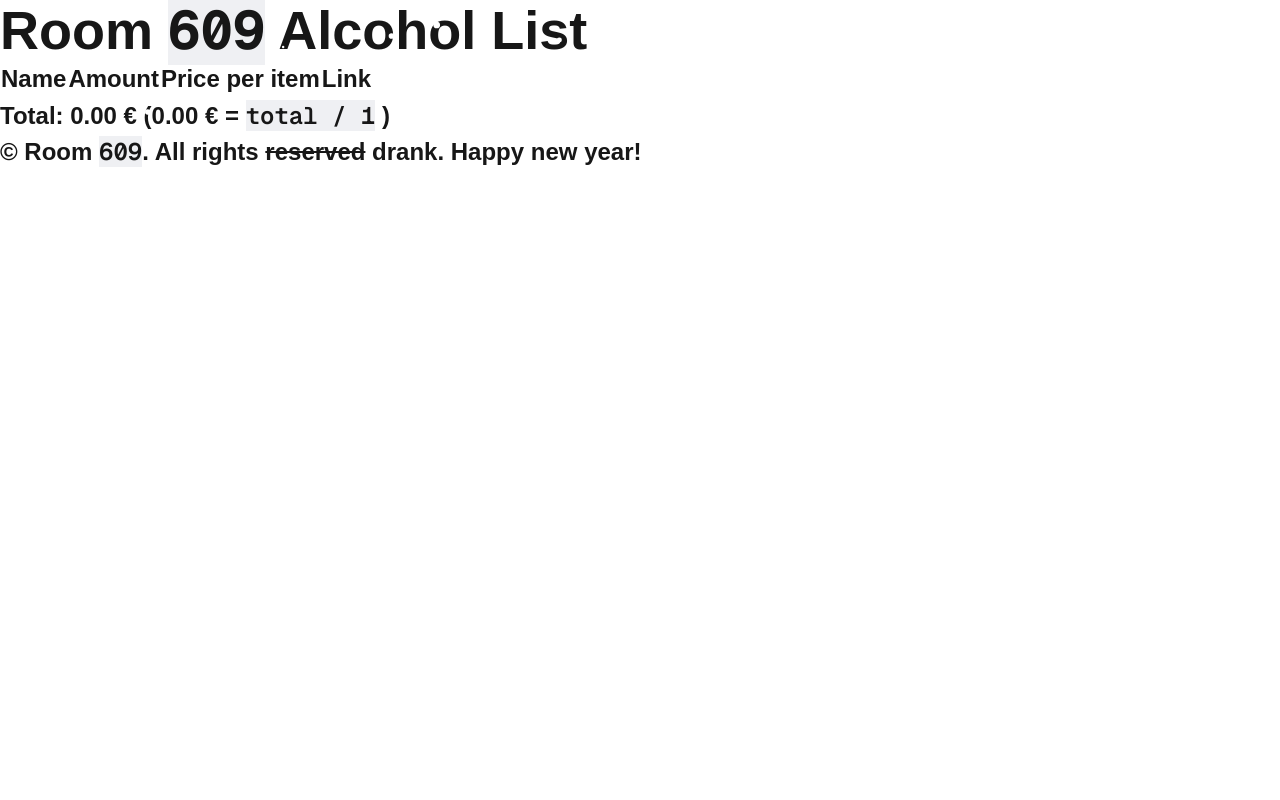
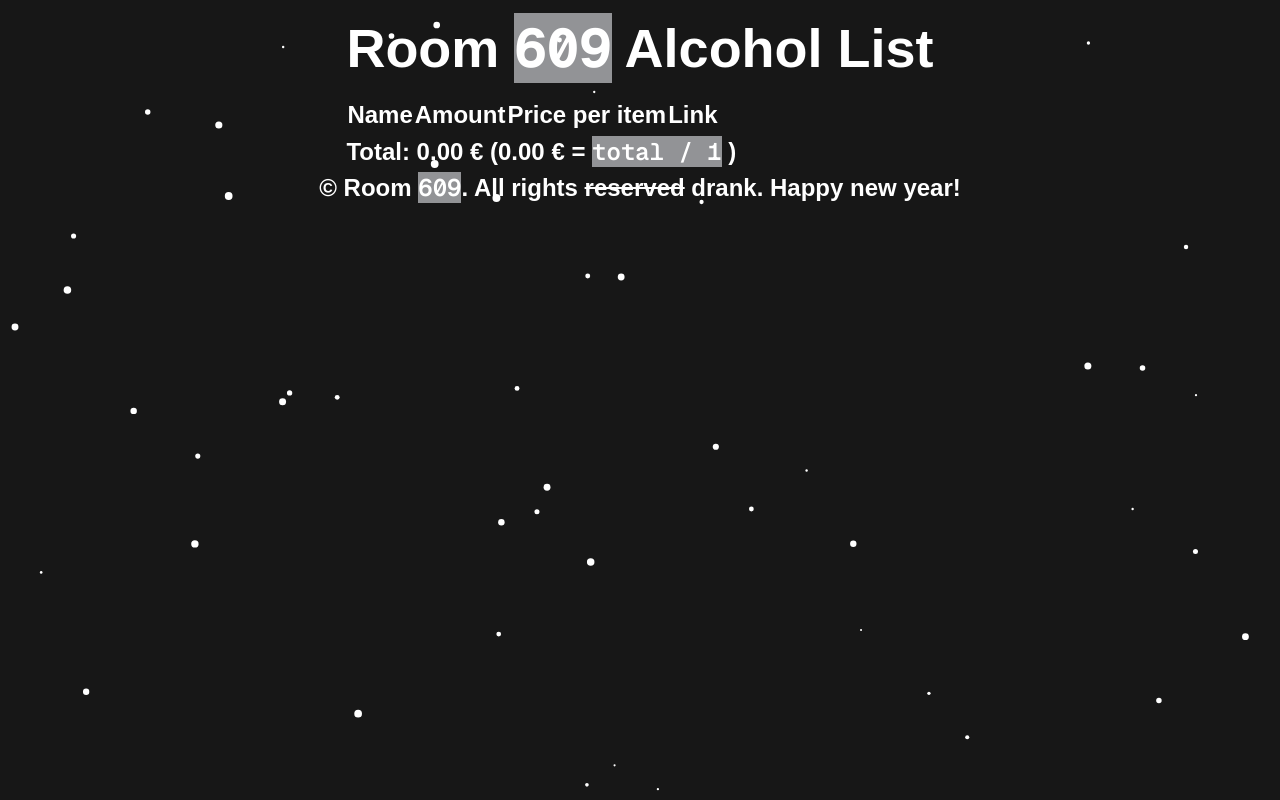
Before and after one commit to Makefolder/609-alco-list, a Next.js app: page / in a window 1280 px wide. Built offline with nearby package versions, Linux system fonts and the light colour scheme.

Commit message:
Minor changes
Signed-off-by: Artemii Fedotov <artemii.fedotov@tutamail.com>

```diff
--- a/src/app/globals.css
+++ b/src/app/globals.css
@@ -5,8 +5,8 @@
 @import url("https://fonts.googleapis.com/css2?family=Gabarito:wght@400..900&family=Geist+Mono:wght@100..900&display=swap");
 
 :root {
-  --background: #ffffff;
-  --foreground: #171717;
+  --foreground: #ffffff;
+  --background: #171717;
 }
 
 code {
@@ -14,16 +14,6 @@ code {
   font-optical-sizing: auto;
   font-style: normal;
   @apply bg-gray-200/60;
-}
-
-@media (prefers-color-scheme: dark) {
-  :root {
-    --background: #0a0a0a;
-    --foreground: #ededed;
-  }
-  code {
-    @apply bg-gray-800;
-  }
 }
 
 html {
@@ -37,10 +27,21 @@ body {
   font-optical-sizing: auto;
   font-weight: 600;
   font-style: normal;
-  @apply subpixel-antialiased;
+  @apply subpixel-antialiased flex flex-col items-center min-h-screen mx-8;
 }
 
 h1 {
-  @apply text-4xl;
-  @apply font-bold;
+  @apply text-4xl font-bold leading-[4rem];
 }
+
+@media (max-width: 768px) {
+  html {
+    font-size: 20px;
+  }
+}
+
+@media (max-width: 560px) {
+  body {
+    @apply !mx-4;
+  }
+}
--- a/src/app/layout.tsx
+++ b/src/app/layout.tsx
@@ -25,9 +25,7 @@ export default function RootLayout({
 }>) {
   return (
     <html lang="en">
-      <body
-        className={`${geistSans.variable} ${geistMono.variable} antialiased flex flex-col items-center min-h-screen mx-8`}
-      >
+      <body className={`${geistSans.variable} ${geistMono.variable}`}>
         {children}
         <Footer />
       </body>
--- a/src/app/page.tsx
+++ b/src/app/page.tsx
@@ -1,4 +1,5 @@
 import Code from "@/components/Code";
+import List from "@/components/List";
 import Table from "@/components/Table";
 import { ListItem } from "@/types/types";
 import Snowflakes from "@/components/Snowflakes";
@@ -24,8 +25,13 @@ export default function Home() {
       <h1 className="text-center my-8">
         Room <Code>609</Code> Alcohol List
       </h1>
-      <div className="max-w-[70%] mx-auto">
-        <Table list={list} />
+      <div className="lg:max-w-[70%] mx-auto">
+        <div className="hidden lg:block">
+          <Table list={list} />
+        </div>
+        <div className="block lg:hidden">
+          <List list={list} />
+        </div>
         <div className="mt-8">
           <b className="text-2xl">Total: </b>{" "}
           {total.toFixed(2) + ` € (${(total / people).toFixed(2)} € = `}
--- a/src/components/Footer.tsx
+++ b/src/components/Footer.tsx
@@ -2,7 +2,7 @@ import Code from "./Code";
 
 const Footer = () => {
   return (
-    <footer className="mt-auto my-8">
+    <footer className="mt-auto my-8 text-center leading-[2rem]">
       <div>
         © Room <Code>609</Code>. All rights <s>reserved</s> drank. Happy new
         year!
--- /dev/null
+++ b/src/components/Link.tsx
@@ -0,0 +1,22 @@
+const Link = (props: { url: string; bought: boolean }) => {
+  const { url, bought } = props;
+  return (
+    <>
+      {bought || url === "" ? (
+        <p className={`inline-block ${url === "" ? `text-[#ffffff]/30` : ``}`}>
+          link
+        </p>
+      ) : (
+        <a
+          href={url}
+          className={`${bought ? "" : "text-blue-500 underline"}`}
+          target="_blank"
+        >
+          link
+        </a>
+      )}
+    </>
+  );
+};
+
+export default Link;
--- /dev/null
+++ b/src/components/List.tsx
@@ -0,0 +1,23 @@
+import { ListItem } from "@/types/types";
+import Link from "./Link";
+
+const List = (props: { list: Array<ListItem> }) => {
+  const { list } = props;
+  return (
+    <div className="w-full">
+      {list.map((item) => (
+        <div className="flex justify-between">
+          <div>{`${item.name} x${item.amount}`}</div>
+          <div className="flex">
+            {`${item.price} €`}
+            <div className="ml-2">
+              <Link url={item.url} bought={item.bought} />
+            </div>
+          </div>
+        </div>
+      ))}
+    </div>
+  );
+};
+
+export default List;
--- a/src/components/Table.tsx
+++ b/src/components/Table.tsx
@@ -1,4 +1,5 @@
 import { ListItem } from "@/types/types";
+import Link from "@/components/Link";
 
 const Table = (props: { list: Array<ListItem> }) => {
   const { list } = props;
@@ -19,19 +20,7 @@ const Table = (props: { list: Array<ListItem> }) => {
             <td>{item.amount}</td>
             <td>{item.price} €</td>
             <td>
-              {item.bought || item.url === "" ? (
-                <p className={item.url === "" ? `text-[#ffffff]/30` : ``}>
-                  link
-                </p>
-              ) : (
-                <a
-                  href={item.url}
-                  className={`${item.bought ? "" : "text-blue-500 underline"}`}
-                  target="_blank"
-                >
-                  link
-                </a>
-              )}
+              <Link url={item.url} bought={item.bought} />
             </td>
           </tr>
         ))}
```
